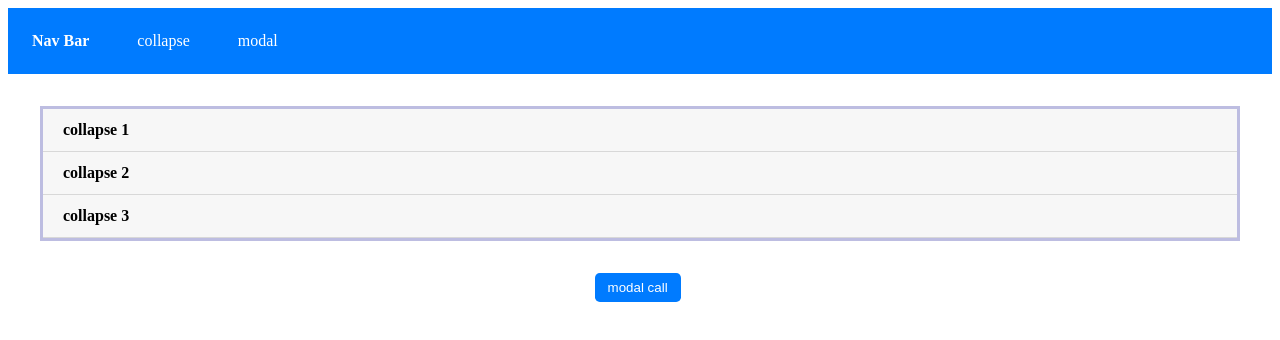
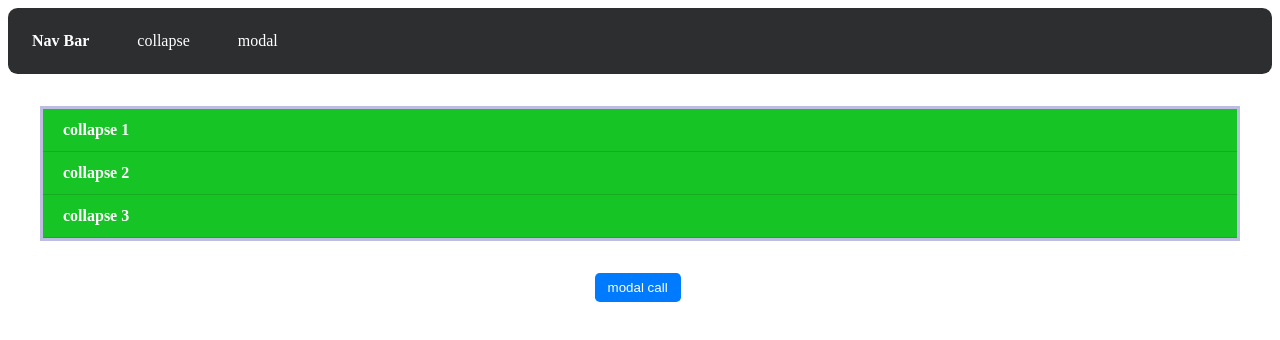
Before and after one commit to Avinashdante/testrepo, a plain HTML site: page index.html in a window 1280 px wide. Drawn offline with Linux system fonts and the light colour scheme.

Commit message:
Add files via upload

```diff
--- a/index.js
+++ b/index.js
@@ -24,25 +24,30 @@ $(document).ready(function() {
         $('#nv2').toggle([2000]);
     })
 });
+// ________________________________________________________________________________________________________________
 //collapse component
 $(document).ready(function() {
     $('.collapse-content').hide();
 });
 $('#c1').click(function() {
     $('#cc1').toggle([3000]);
+    $('#c1').css('background','#e58a1b');
     $('#cc2').hide([3000]);
     $('#cc3').hide([3000]);
 });
 $('#c2').click(function() {
     $('#cc1').hide([3000]);
     $('#cc2').toggle([3000]);
+    $('#c2').css('background','#e58a1b');
     $('#cc3').hide([3000]);
 });
 $('#c3').click(function() {
     $('#cc1').hide([3000]);
     $('#cc2').hide([3000]);
     $('#cc3').toggle([3000]);
+    $('#c3').css('background','#e58a1b');
 });
+// ________________________________________________________________________________________________________________
 // modal functionality
 $(document).ready(function(){
     $('.modal-container').hide();
--- a/style.css
+++ b/style.css
@@ -2,7 +2,8 @@
 .nav-container {
     display: flex;
     flex-direction: row;
-    background-color: #007bff;
+    background-color: #2d2e30;
+    border-radius:0.6rem;
     color: #fff;
     width: 100%;
 }
@@ -18,9 +19,7 @@
     }
 
 }
-/* .navbar-flex {
-    justify-content: flex-end;
-} */
+
 /* collapse component classes */
 .accordion {
     display: flex;
@@ -29,15 +28,25 @@
     margin: 2rem;
     border: solid #bdbde1;
 }
+#c1 {background: #17c425;
+    color: #ffffff;
+    cursor: pointer
+}
+#c2 {background: #17c425;
+    color: #ffffff;
+    cursor: pointer
+}
+#c3 {background: #17c425;
+    color: #ffffff;
+    cursor: pointer
+}
 .collapse {
     padding: .75rem 1.25rem;
     margin-bottom: 0;
     background-color: rgba(0,0,0,.03);
     border-bottom: 1px solid rgba(0,0,0,.125);
 }
-/* .collapse-hover {
 
-} */
 .collapse-content {
     padding: 1.25rem;
 }
```
